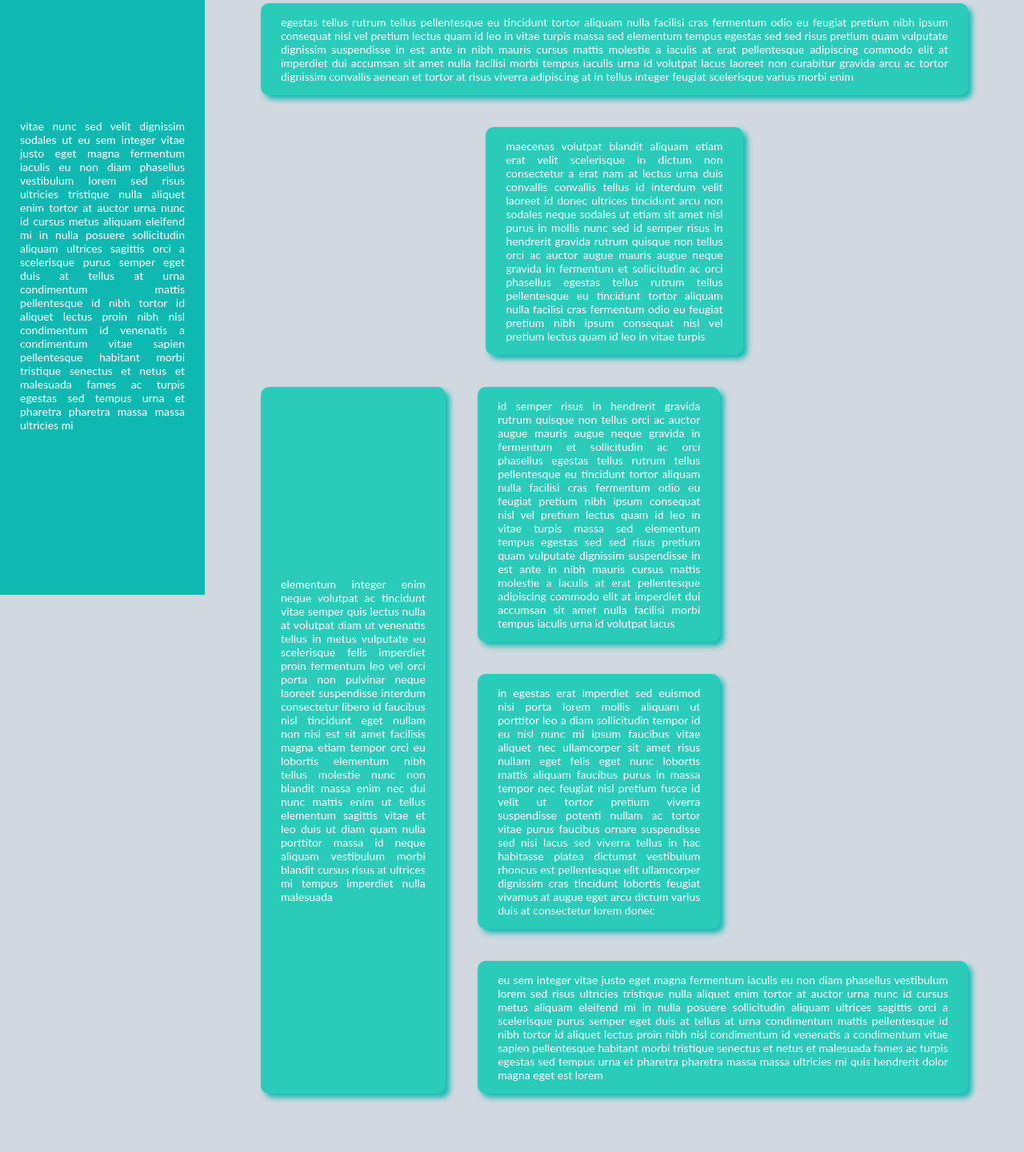
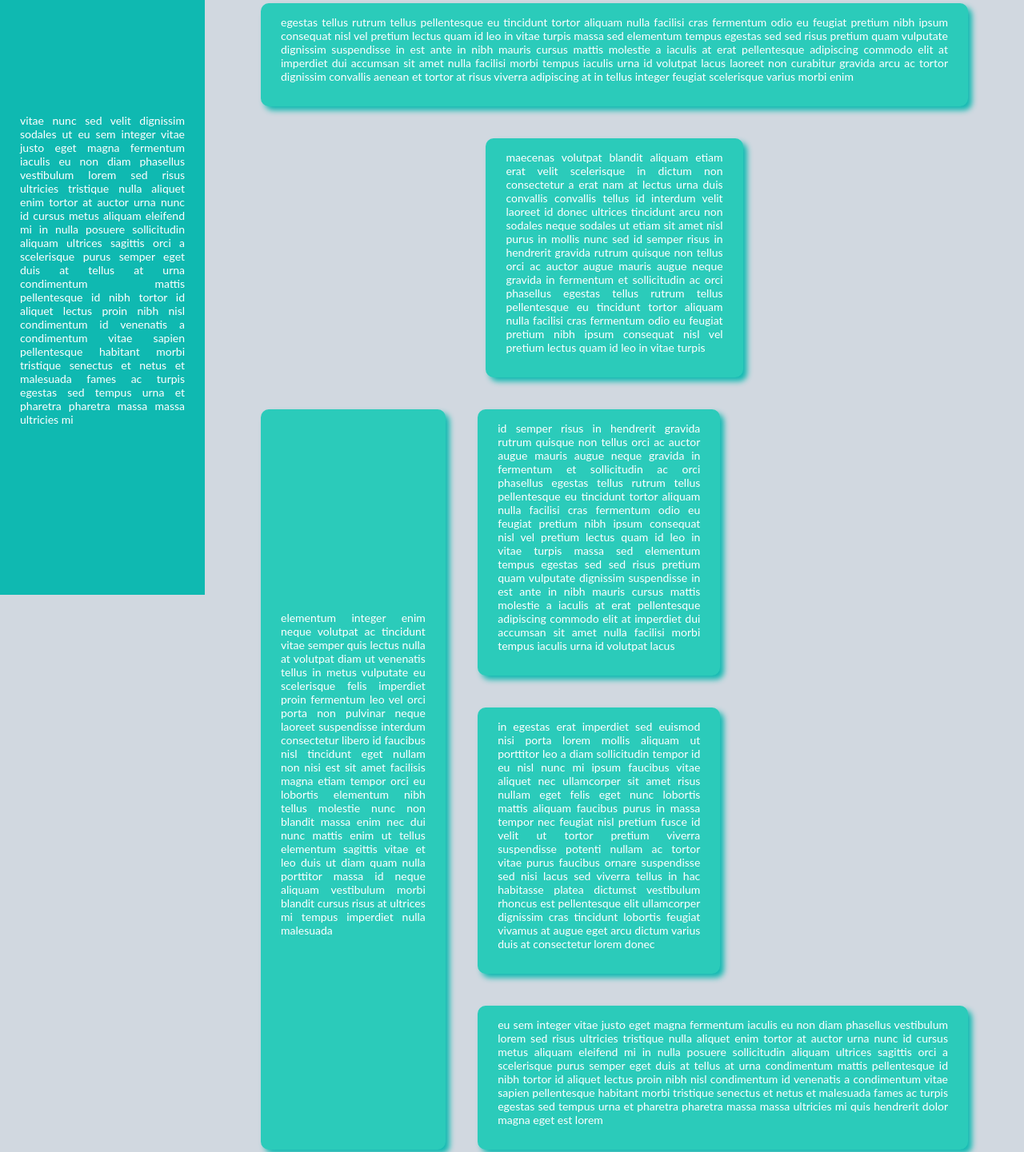
Before and after one commit to iambro/html-page, a plain HTML site: page index.html in a window 1280 px wide. Shown: the part 56-1497 px from the top of the page at 80% size. Drawn offline with Linux system fonts and the light colour scheme.

Commit message:
Add p tag inside boxes

```diff
--- a/index.html
+++ b/index.html
@@ -9,59 +9,69 @@
   </head>
   <body>
     <aside class="menu-box">
-      vitae nunc sed velit dignissim sodales ut eu sem integer vitae justo eget
-      magna fermentum iaculis eu non diam phasellus vestibulum lorem sed risus
-      ultricies tristique nulla aliquet enim tortor at auctor urna nunc id
-      cursus metus aliquam eleifend mi in nulla posuere sollicitudin aliquam
-      ultrices sagittis orci a scelerisque purus semper eget duis at tellus at
-      urna condimentum mattis pellentesque id nibh tortor id aliquet lectus
-      proin nibh nisl condimentum id venenatis a condimentum vitae sapien
-      pellentesque habitant morbi tristique senectus et netus et malesuada fames
-      ac turpis egestas sed tempus urna et pharetra pharetra massa massa
-      ultricies mi
+      <p>
+        vitae nunc sed velit dignissim sodales ut eu sem integer vitae justo
+        eget magna fermentum iaculis eu non diam phasellus vestibulum lorem sed
+        risus ultricies tristique nulla aliquet enim tortor at auctor urna nunc
+        id cursus metus aliquam eleifend mi in nulla posuere sollicitudin
+        aliquam ultrices sagittis orci a scelerisque purus semper eget duis at
+        tellus at urna condimentum mattis pellentesque id nibh tortor id aliquet
+        lectus proin nibh nisl condimentum id venenatis a condimentum vitae
+        sapien pellentesque habitant morbi tristique senectus et netus et
+        malesuada fames ac turpis egestas sed tempus urna et pharetra pharetra
+        massa massa ultricies mi
+      </p>
     </aside>
     <main class="container">
       <header class="container__header box">
+        <p>
           egestas tellus rutrum tellus pellentesque eu tincidunt tortor aliquam
           nulla facilisi cras fermentum odio eu feugiat pretium nibh ipsum
-        consequat nisl vel pretium lectus quam id leo in vitae turpis massa sed
-        elementum tempus egestas sed sed risus pretium quam vulputate dignissim
-        suspendisse in est ante in nibh mauris cursus mattis molestie a iaculis
-        at erat pellentesque adipiscing commodo elit at imperdiet dui accumsan
-        sit amet nulla facilisi morbi tempus iaculis urna id volutpat lacus
-        laoreet non curabitur gravida arcu ac tortor dignissim convallis aenean
-        et tortor at risus viverra adipiscing at in tellus integer feugiat
-        scelerisque varius morbi enim
+          consequat nisl vel pretium lectus quam id leo in vitae turpis massa
+          sed elementum tempus egestas sed sed risus pretium quam vulputate
+          dignissim suspendisse in est ante in nibh mauris cursus mattis
+          molestie a iaculis at erat pellentesque adipiscing commodo elit at
+          imperdiet dui accumsan sit amet nulla facilisi morbi tempus iaculis
+          urna id volutpat lacus laoreet non curabitur gravida arcu ac tortor
+          dignissim convallis aenean et tortor at risus viverra adipiscing at in
+          tellus integer feugiat scelerisque varius morbi enim
+        </p>
       </header>
       <article class="container__sub-header box">
-        maecenas volutpat blandit aliquam etiam erat velit scelerisque in dictum
-        non consectetur a erat nam at lectus urna duis convallis convallis
-        tellus id interdum velit laoreet id donec ultrices tincidunt arcu non
-        sodales neque sodales ut etiam sit amet nisl purus in mollis nunc sed id
-        semper risus in hendrerit gravida rutrum quisque non tellus orci ac
-        auctor augue mauris augue neque gravida in fermentum et sollicitudin ac
-        orci phasellus egestas tellus rutrum tellus pellentesque eu tincidunt
-        tortor aliquam nulla facilisi cras fermentum odio eu feugiat pretium
-        nibh ipsum consequat nisl vel pretium lectus quam id leo in vitae turpis
+        <p>
+          maecenas volutpat blandit aliquam etiam erat velit scelerisque in
+          dictum non consectetur a erat nam at lectus urna duis convallis
+          convallis tellus id interdum velit laoreet id donec ultrices tincidunt
+          arcu non sodales neque sodales ut etiam sit amet nisl purus in mollis
+          nunc sed id semper risus in hendrerit gravida rutrum quisque non
+          tellus orci ac auctor augue mauris augue neque gravida in fermentum et
+          sollicitudin ac orci phasellus egestas tellus rutrum tellus
+          pellentesque eu tincidunt tortor aliquam nulla facilisi cras fermentum
+          odio eu feugiat pretium nibh ipsum consequat nisl vel pretium lectus
+          quam id leo in vitae turpis
+        </p>
       </article>
 
       <div class="box-wrapper">
         <aside class="container__aside box">
+          <p>
             elementum integer enim neque volutpat ac tincidunt vitae semper quis
             lectus nulla at volutpat diam ut venenatis tellus in metus vulputate
-          eu scelerisque felis imperdiet proin fermentum leo vel orci porta non
-          pulvinar neque laoreet suspendisse interdum consectetur libero id
-          faucibus nisl tincidunt eget nullam non nisi est sit amet facilisis
-          magna etiam tempor orci eu lobortis elementum nibh tellus molestie
-          nunc non blandit massa enim nec dui nunc mattis enim ut tellus
-          elementum sagittis vitae et leo duis ut diam quam nulla porttitor
-          massa id neque aliquam vestibulum morbi blandit cursus risus at
-          ultrices mi tempus imperdiet nulla malesuada
+            eu scelerisque felis imperdiet proin fermentum leo vel orci porta
+            non pulvinar neque laoreet suspendisse interdum consectetur libero
+            id faucibus nisl tincidunt eget nullam non nisi est sit amet
+            facilisis magna etiam tempor orci eu lobortis elementum nibh tellus
+            molestie nunc non blandit massa enim nec dui nunc mattis enim ut
+            tellus elementum sagittis vitae et leo duis ut diam quam nulla
+            porttitor massa id neque aliquam vestibulum morbi blandit cursus
+            risus at ultrices mi tempus imperdiet nulla malesuada
+          </p>
         </aside>
         <div class="box-wrapper box-wrapper_inside">
           <article class="container__article box">
-            id semper risus in hendrerit gravida rutrum quisque non tellus orci
-            ac auctor augue mauris augue neque gravida in fermentum et
+            <p>
+              id semper risus in hendrerit gravida rutrum quisque non tellus
+              orci ac auctor augue mauris augue neque gravida in fermentum et
               sollicitudin ac orci phasellus egestas tellus rutrum tellus
               pellentesque eu tincidunt tortor aliquam nulla facilisi cras
               fermentum odio eu feugiat pretium nibh ipsum consequat nisl vel
@@ -71,30 +81,37 @@
               iaculis at erat pellentesque adipiscing commodo elit at imperdiet
               dui accumsan sit amet nulla facilisi morbi tempus iaculis urna id
               volutpat lacus
+            </p>
           </article>
           <article class="container__article box">
+            <p>
               in egestas erat imperdiet sed euismod nisi porta lorem mollis
-            aliquam ut porttitor leo a diam sollicitudin tempor id eu nisl nunc
-            mi ipsum faucibus vitae aliquet nec ullamcorper sit amet risus
-            nullam eget felis eget nunc lobortis mattis aliquam faucibus purus
-            in massa tempor nec feugiat nisl pretium fusce id velit ut tortor
-            pretium viverra suspendisse potenti nullam ac tortor vitae purus
-            faucibus ornare suspendisse sed nisi lacus sed viverra tellus in hac
-            habitasse platea dictumst vestibulum rhoncus est pellentesque elit
-            ullamcorper dignissim cras tincidunt lobortis feugiat vivamus at
-            augue eget arcu dictum varius duis at consectetur lorem donec
+              aliquam ut porttitor leo a diam sollicitudin tempor id eu nisl
+              nunc mi ipsum faucibus vitae aliquet nec ullamcorper sit amet
+              risus nullam eget felis eget nunc lobortis mattis aliquam faucibus
+              purus in massa tempor nec feugiat nisl pretium fusce id velit ut
+              tortor pretium viverra suspendisse potenti nullam ac tortor vitae
+              purus faucibus ornare suspendisse sed nisi lacus sed viverra
+              tellus in hac habitasse platea dictumst vestibulum rhoncus est
+              pellentesque elit ullamcorper dignissim cras tincidunt lobortis
+              feugiat vivamus at augue eget arcu dictum varius duis at
+              consectetur lorem donec
+            </p>
           </article>
           <article class="container__article box">
-            eu sem integer vitae justo eget magna fermentum iaculis eu non diam
-            phasellus vestibulum lorem sed risus ultricies tristique nulla
-            aliquet enim tortor at auctor urna nunc id cursus metus aliquam
-            eleifend mi in nulla posuere sollicitudin aliquam ultrices sagittis
-            orci a scelerisque purus semper eget duis at tellus at urna
-            condimentum mattis pellentesque id nibh tortor id aliquet lectus
-            proin nibh nisl condimentum id venenatis a condimentum vitae sapien
-            pellentesque habitant morbi tristique senectus et netus et malesuada
-            fames ac turpis egestas sed tempus urna et pharetra pharetra massa
-            massa ultricies mi quis hendrerit dolor magna eget est lorem
+            <p>
+              eu sem integer vitae justo eget magna fermentum iaculis eu non
+              diam phasellus vestibulum lorem sed risus ultricies tristique
+              nulla aliquet enim tortor at auctor urna nunc id cursus metus
+              aliquam eleifend mi in nulla posuere sollicitudin aliquam ultrices
+              sagittis orci a scelerisque purus semper eget duis at tellus at
+              urna condimentum mattis pellentesque id nibh tortor id aliquet
+              lectus proin nibh nisl condimentum id venenatis a condimentum
+              vitae sapien pellentesque habitant morbi tristique senectus et
+              netus et malesuada fames ac turpis egestas sed tempus urna et
+              pharetra pharetra massa massa ultricies mi quis hendrerit dolor
+              magna eget est lorem
+            </p>
           </article>
         </div>
       </div>
```
Lines whose indentation alone changed are shown as unchanged.
